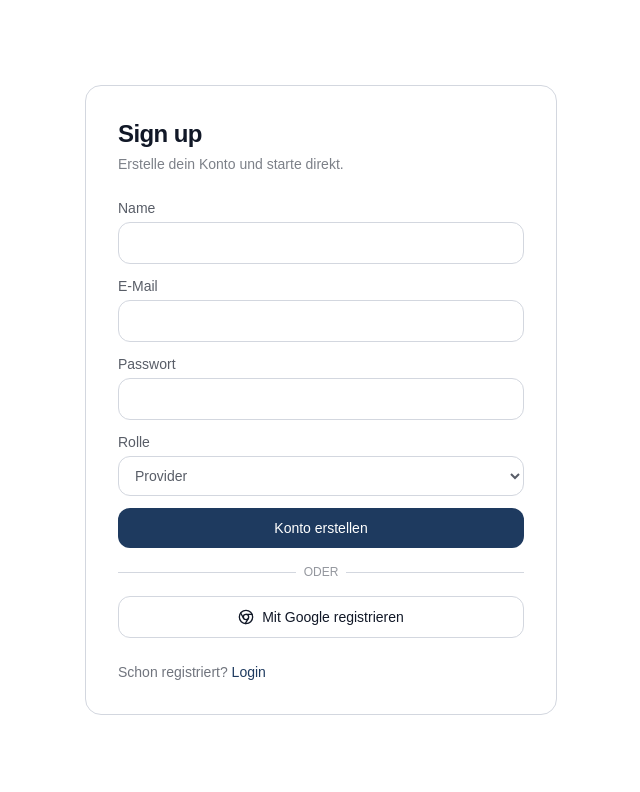
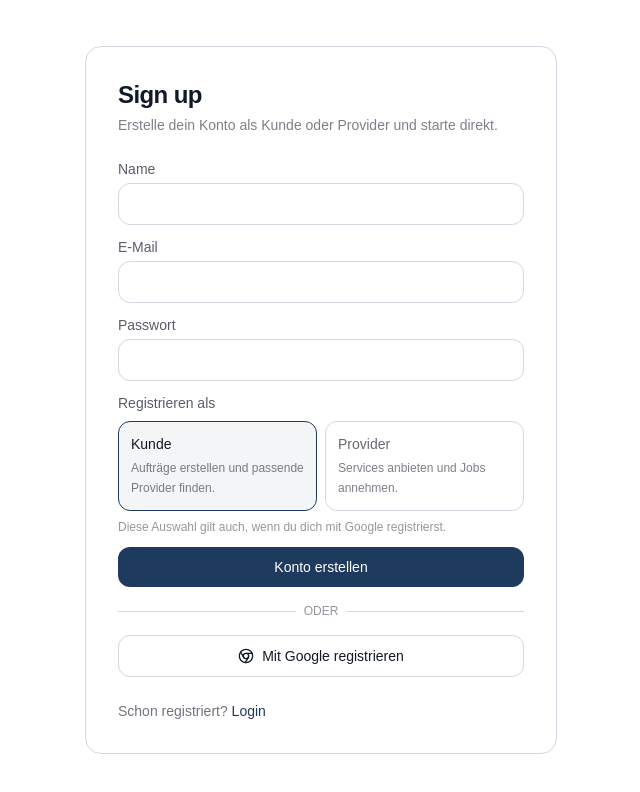
Before and after one commit to ec6000/linq-platform, a Next.js app: page /signup in a window 1280 px wide. Shown: the top 792 px of the page, without its empty margins (319-959 px from the left). Built offline with nearby package versions, Linux system fonts and the light colour scheme; no server answers; a web font is replaced by a local one.

Commit message:
Enforce customer and provider route access

```diff
--- /dev/null
+++ b/app/(pages)/(customer)/customer-dashboard/page.tsx
@@ -0,0 +1,45 @@
+"use client"
+
+import { LayoutDashboard, PlusCircle, User } from "lucide-react"
+import Link from "next/link"
+
+export default function CustomerDashboardPage() {
+  return (
+    <main className="mx-auto max-w-[1600px] px-6 py-10">
+      <div className="mb-8 flex items-center gap-3">
+        <LayoutDashboard size={22} className="text-primary" strokeWidth={1.8} />
+        <h1 className="text-[22px] font-semibold tracking-tight text-text">
+          Kunden-Dashboard
+        </h1>
+      </div>
+
+      <section className="grid gap-4 md:grid-cols-2">
+        <article className="rounded-2xl border border-secondary bg-background p-5">
+          <div className="mb-3 flex items-center gap-2 text-primary">
+            <PlusCircle size={18} strokeWidth={1.8} />
+            <h2 className="text-sm font-semibold text-text">Neuen Auftrag vorbereiten</h2>
+          </div>
+          <p className="text-sm leading-6 text-text/70">
+            Hier entsteht der Kundenbereich, in dem Kunden künftig Aufträge erstellen und passende Provider finden.
+          </p>
+        </article>
+
+        <article className="rounded-2xl border border-secondary bg-background p-5">
+          <div className="mb-3 flex items-center gap-2 text-primary">
+            <User size={18} strokeWidth={1.8} />
+            <h2 className="text-sm font-semibold text-text">Profil vervollständigen</h2>
+          </div>
+          <p className="mb-4 text-sm leading-6 text-text/70">
+            Pflege deine Kundendaten, damit Provider dich später schneller erreichen können.
+          </p>
+          <Link
+            href="/customer-profile"
+            className="inline-flex rounded-xl border border-secondary px-4 py-2 text-sm font-medium text-text transition hover:bg-secondary/40"
+          >
+            Zum Kundenprofil
+          </Link>
+        </article>
+      </section>
+    </main>
+  )
+}
--- a/app/(pages)/signup/page.tsx
+++ b/app/(pages)/signup/page.tsx
@@ -15,7 +15,7 @@ export default function SignUpPage() {
   const [name, setName] = useState("")
   const [email, setEmail] = useState("")
   const [password, setPassword] = useState("")
-  const [role, setRole] = useState<UserRole>("provider")
+  const [role, setRole] = useState<UserRole>("customer")
   const [error, setError] = useState<string | null>(null)
   const [loading, setLoading] = useState(false)
 
@@ -45,7 +45,7 @@ export default function SignUpPage() {
     setLoading(true)
 
     try {
-      const appUser = await signInWithGoogle()
+      const appUser = await signInWithGoogle(role)
       router.replace(getHomeForRole(appUser.role))
     } catch (err) {
       console.error(err)
@@ -58,7 +58,7 @@ export default function SignUpPage() {
   return (
     <AuthCard
       title="Sign up"
-      subtitle="Erstelle dein Konto und starte direkt."
+      subtitle="Erstelle dein Konto als Kunde oder Provider und starte direkt."
       footerText="Schon registriert?"
       footerLinkText="Login"
       footerHref="/login"
@@ -97,17 +97,52 @@ export default function SignUpPage() {
           />
         </label>
 
-        <label className="flex flex-col gap-1 text-sm text-text/70">
-          Rolle
-          <select
-            value={role}
-            onChange={(e) => setRole(e.target.value as UserRole)}
-            className="rounded-xl border border-secondary bg-background px-3 py-2.5 text-[14px] outline-none transition focus:border-primary/40"
-          >
-            <option value="provider">Provider</option>
-            <option value="customer">Customer</option>
-          </select>
-        </label>
+        <fieldset className="space-y-2">
+          <legend className="text-sm text-text/70">Registrieren als</legend>
+          <div className="grid gap-2 sm:grid-cols-2">
+            {[
+              {
+                value: "customer" as const,
+                title: "Kunde",
+                description: "Aufträge erstellen und passende Provider finden.",
+              },
+              {
+                value: "provider" as const,
+                title: "Provider",
+                description: "Services anbieten und Jobs annehmen.",
+              },
+            ].map((option) => {
+              const selected = role === option.value
+
+              return (
+                <label
+                  key={option.value}
+                  className={`cursor-pointer rounded-xl border p-3 transition ${
+                    selected
+                      ? "border-primary bg-primary/5 text-text"
+                      : "border-secondary text-text/65 hover:bg-secondary/30"
+                  }`}
+                >
+                  <input
+                    type="radio"
+                    name="role"
+                    value={option.value}
+                    checked={selected}
+                    onChange={(e) => setRole(e.target.value as UserRole)}
+                    className="sr-only"
+                  />
+                  <span className="block text-sm font-medium">{option.title}</span>
+                  <span className="mt-1 block text-xs leading-5 text-text/55">
+                    {option.description}
+                  </span>
+                </label>
+              )
+            })}
+          </div>
+          <p className="text-xs text-text/45">
+            Diese Auswahl gilt auch, wenn du dich mit Google registrierst.
+          </p>
+        </fieldset>
 
         {error && <p className="text-sm text-red-500">{error}</p>}
 
--- a/components/auth/AuthProvider.tsx
+++ b/components/auth/AuthProvider.tsx
@@ -5,6 +5,7 @@ import {
   useContext,
   useEffect,
   useMemo,
+  useRef,
   useState,
 } from "react"
 import {
@@ -31,7 +32,7 @@ interface AuthContextValue {
     displayName: string
   }) => Promise<AppUser>
   signInWithEmail: (email: string, password: string) => Promise<AppUser>
-  signInWithGoogle: () => Promise<AppUser>
+  signInWithGoogle: (role?: UserRole) => Promise<AppUser>
   logout: () => Promise<void>
 }
 
@@ -41,6 +42,7 @@ export function AuthProvider({ children }: { children: React.ReactNode }) {
   const [firebaseUser, setFirebaseUser] = useState<User | null>(null)
   const [user, setUser] = useState<AppUser | null>(null)
   const [loading, setLoading] = useState(true)
+  const pendingGoogleRole = useRef<UserRole | null>(null)
 
   useEffect(() => {
     const unsubscribe = onAuthStateChanged(auth, async (nextUser) => {
@@ -53,7 +55,7 @@ export function AuthProvider({ children }: { children: React.ReactNode }) {
       }
 
       try {
-        const appUser = await getAppUser(nextUser)
+        const appUser = await getAppUser(nextUser, pendingGoogleRole.current ?? "provider")
         setUser(appUser)
       } catch (error) {
         console.error(error)
@@ -89,12 +91,18 @@ export function AuthProvider({ children }: { children: React.ReactNode }) {
         setUser(appUser)
         return appUser
       },
-      signInWithGoogle: async () => {
-        const credentials = await signInWithPopup(auth, googleProvider)
-        await ensureUserProfile(credentials.user, "provider")
-        const appUser = await getAppUser(credentials.user)
-        setUser(appUser)
-        return appUser
+      signInWithGoogle: async (role = "provider") => {
+        pendingGoogleRole.current = role
+
+        try {
+          const credentials = await signInWithPopup(auth, googleProvider)
+          await ensureUserProfile(credentials.user, role)
+          const appUser = await getAppUser(credentials.user, role)
+          setUser(appUser)
+          return appUser
+        } finally {
+          pendingGoogleRole.current = null
+        }
       },
       logout: async () => {
         await signOut(auth)
--- a/components/auth/ProtectedRoute.tsx
+++ b/components/auth/ProtectedRoute.tsx
@@ -4,28 +4,55 @@ import { useEffect } from "react"
 import { usePathname, useRouter } from "next/navigation"
 import { useAuth } from "@/components/auth/AuthProvider"
 import { getHomeForRole } from "@/lib/utils/auth"
+import { UserRole } from "@/lib/types/user"
 
 const PUBLIC_PATHS = new Set(["/login", "/signup"])
+
+const ROLE_RESTRICTED_PATHS: Array<{ prefix: string; role: UserRole }> = [
+  { prefix: "/dashboard", role: "provider" },
+  { prefix: "/find-jobs", role: "provider" },
+  { prefix: "/invoices", role: "provider" },
+  { prefix: "/my-services", role: "provider" },
+  { prefix: "/profile", role: "provider" },
+  { prefix: "/customer-dashboard", role: "customer" },
+  { prefix: "/customer-profile", role: "customer" },
+]
+
+function pathMatchesPrefix(pathname: string, prefix: string) {
+  return pathname === prefix || pathname.startsWith(`${prefix}/`)
+}
+
+function getRequiredRole(pathname: string) {
+  return ROLE_RESTRICTED_PATHS.find(({ prefix }) => pathMatchesPrefix(pathname, prefix))?.role
+}
 
 export default function ProtectedRoute({ children }: { children: React.ReactNode }) {
   const { loading, user } = useAuth()
   const router = useRouter()
   const pathname = usePathname()
+  const isPublicPath = PUBLIC_PATHS.has(pathname)
+  const requiredRole = getRequiredRole(pathname)
+  const isWrongRole = Boolean(user && requiredRole && user.role !== requiredRole)
 
   useEffect(() => {
     if (loading) {
       return
     }
 
-    if (!user && !PUBLIC_PATHS.has(pathname)) {
+    if (!user && !isPublicPath) {
       router.replace("/login")
       return
     }
 
-    if (user && PUBLIC_PATHS.has(pathname)) {
+    if (user && isPublicPath) {
+      router.replace(getHomeForRole(user.role))
+      return
+    }
+
+    if (user && requiredRole && user.role !== requiredRole) {
       router.replace(getHomeForRole(user.role))
     }
-  }, [loading, pathname, router, user])
+  }, [isPublicPath, loading, pathname, requiredRole, router, user])
 
   if (loading) {
     return (
@@ -35,7 +62,11 @@ export default function ProtectedRoute({ children }: { children: React.ReactNode
     )
   }
 
-  if (!user && !PUBLIC_PATHS.has(pathname)) {
+  if (!user && !isPublicPath) {
+    return null
+  }
+
+  if (isWrongRole) {
     return null
   }
 
--- a/components/layout/Navbar.tsx
+++ b/components/layout/Navbar.tsx
@@ -15,7 +15,7 @@ import { useState } from "react";
 import "@/app/globals.css";
 import { Expletus_Sans } from "next/font/google";
 import { useAuth } from "@/components/auth/AuthProvider";
-import { getProfileForRole } from "@/lib/utils/auth";
+import { getHomeForRole, getProfileForRole } from "@/lib/utils/auth";
 
 const expletus = Expletus_Sans({
   subsets: ["latin"],
@@ -35,7 +35,7 @@ const providerNavItems = [
 ];
 
 const customerNavItems = [
-  { label: "Dashboard", href: "/dashboard", icon: LayoutDashboard },
+  { label: "Dashboard", href: "/customer-dashboard", icon: LayoutDashboard },
 ];
 
 export default function Navbar({ userRole = "provider", userName = "E" }: NavbarProps) {
@@ -47,6 +47,7 @@ export default function Navbar({ userRole = "provider", userName = "E" }: Navbar
   const navItems = userRole === "customer" ? customerNavItems : providerNavItems;
   const avatarLetter = userName.charAt(0).toUpperCase();
   const profileHref = getProfileForRole(userRole);
+  const homeHref = getHomeForRole(userRole);
 
   const handleLogout = async () => {
     await logout();
@@ -60,7 +61,7 @@ export default function Navbar({ userRole = "provider", userName = "E" }: Navbar
     >
       <div className="mx-auto flex h-16 max-w-[1600px] items-center justify-between px-6 md:px-10">
         <Link
-          href="/dashboard"
+          href={homeHref}
           className="text-[22px] font-bold tracking-tight"
           style={{ color: "var(--primary)" }}
         >
--- a/lib/utils/auth.ts
+++ b/lib/utils/auth.ts
@@ -57,17 +57,17 @@ export async function ensureUserProfile(user: User, role: UserRole = "provider")
   }
 }
 
-export async function getAppUser(user: User): Promise<AppUser> {
+export async function getAppUser(user: User, fallbackRole: UserRole = "provider"): Promise<AppUser> {
   const userRef = doc(db, "users", user.uid)
   const snapshot = await getDoc(userRef)
 
   if (!snapshot.exists()) {
-    await ensureUserProfile(user)
+    await ensureUserProfile(user, fallbackRole)
     return {
       uid: user.uid,
       email: user.email ?? "",
       displayName: user.displayName ?? "",
-      role: "provider",
+      role: fallbackRole,
     }
   }
 
@@ -86,7 +86,7 @@ export async function getAppUser(user: User): Promise<AppUser> {
 }
 
 export function getHomeForRole(role: UserRole) {
-  return role === "customer" ? "/customer-profile" : "/dashboard"
+  return role === "customer" ? "/customer-dashboard" : "/dashboard"
 }
 
 export function getProfileForRole(role: UserRole) {
```
